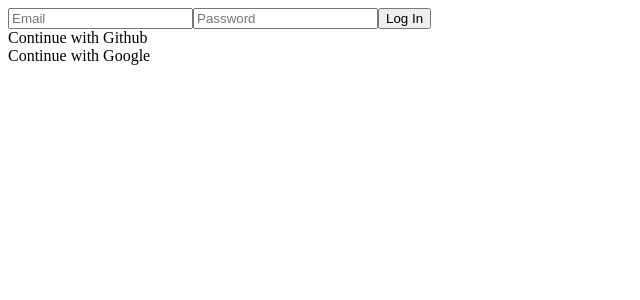
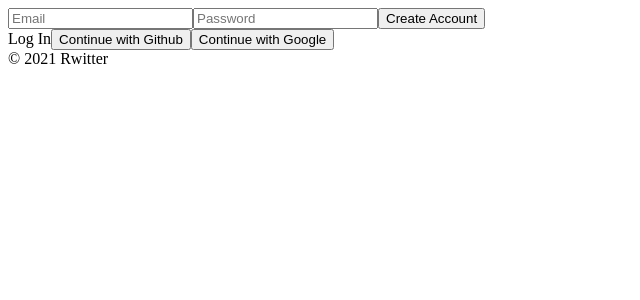
Before and after one commit to moonshadow95/rwitter, a React (Create React App) app: page /#/ in a window 1280 px wide. Shown: the top 300 px of the page, without its empty margins (0-640 px from the left). Built offline with nearby package versions, Linux system fonts and the light colour scheme; no server answers.

Commit message:
Login(create account and social) - Log out

```diff
--- a/src/components/App.js
+++ b/src/components/App.js
@@ -1,11 +1,27 @@
-import React, { useState } from "react";
+/* eslint-disable no-unused-vars */
+import React, { useEffect, useState } from "react";
 import AppRouter from "components/Router";
-import { authService } from "fBase";
+import { authService } from "fbase";
 
 function App() {
-  // eslint-disable-next-line no-unused-vars
-  const [isLoggedIn, setIsLoggedIn] = useState(authService.currentUser);
-  return <AppRouter isLoggedIn={isLoggedIn} />;
+  const [init, setInit] = useState(false);
+  const [isLoggedIn, setIsLoggedIn] = useState(false);
+  useEffect(() => {
+    authService.onAuthStateChanged((user) => {
+      if (user) {
+        setIsLoggedIn(true);
+      } else {
+        setIsLoggedIn(false);
+      }
+      setInit(true);
+    });
+  }, []);
+  return (
+    <>
+      {init ? <AppRouter isLoggedIn={isLoggedIn} /> : "Initializing..."}
+      <footer>&copy; {new Date().getFullYear()} Rwitter</footer>
+    </>
+  );
 }
 
 export default App;
--- /dev/null
+++ b/src/components/Navigation.js
@@ -0,0 +1,15 @@
+import React from "react";
+import { Link } from "react-router-dom";
+
+export const Navigation = () => (
+  <nav>
+    <ul>
+      <li>
+        <Link to="/">Home</Link>
+      </li>
+      <li>
+        <Link to="/profile">My Profile</Link>
+      </li>
+    </ul>
+  </nav>
+);
--- a/src/components/Router.js
+++ b/src/components/Router.js
@@ -2,15 +2,20 @@ import React from "react";
 import { HashRouter as Router, Route, Switch } from "react-router-dom";
 import Auth from "routes/Auth";
 import Home from "routes/Home";
+import Profile from "routes/Profile";
+import { Navigation } from "./Navigation";
 
 const AppRouter = ({ isLoggedIn }) => {
   return (
     <Router>
       <Switch>
-        {isLoggedIn ? (
+        {isLoggedIn && <Navigation /> ? (
           <>
             <Route exact path="/">
               <Home />
+            </Route>
+            <Route exact path="/profile">
+              <Profile />
             </Route>
           </>
         ) : (
--- a/src/fBase.js
+++ b/src/fBase.js
@@ -4,12 +4,15 @@ import "firebase/auth";
 const firebaseConfig = {
   apiKey: process.env.REACT_APP_API_KEY,
   authDomain: process.env.REACT_APP_AUTH_DOMAIN,
+  databaseUrl: process.env.REACT_APP_DATABASE_URL,
   projectId: process.env.REACT_APP_PROJECT_ID,
   storageBucket: process.env.REACT_APP_STORAGE_BUCKET,
-  messagingSenderId: process.env.REACT_APP_MESSAGIN_ID,
+  messagingSenderId: process.env.REACT_APP_MESSAGING_ID,
   appId: process.env.REACT_APP_APP_ID,
 };
 
 firebase.initializeApp(firebaseConfig);
 
+export const firebaseInstance = firebase;
+
 export const authService = firebase.auth();
--- a/src/routes/Auth.js
+++ b/src/routes/Auth.js
@@ -1,9 +1,12 @@
+/* eslint-disable no-unused-vars */
+import { authService, firebaseInstance } from "fbase";
 import React, { useState } from "react";
 
 const Auth = () => {
   const [email, setEmail] = useState("");
   const [password, setPassword] = useState("");
-  const [newAccount, setNewAccount] = useState(false);
+  const [newAccount, setNewAccount] = useState(true);
+  const [error, setError] = useState("");
   const onChange = (event) => {
     const {
       target: { name, value },
@@ -14,8 +17,38 @@ const Auth = () => {
       setPassword(value);
     }
   };
-  const onSumbit = (event) => {
+  const onSumbit = async (event) => {
     event.preventDefault();
+    try {
+      let data;
+      if (newAccount) {
+        data = await authService.createUserWithEmailAndPassword(
+          email,
+          password
+        );
+      } else {
+        data = await authService.signInWithEmailAndPassword(email, password);
+        console.log(data);
+      }
+    } catch (error) {
+      setError(error.message);
+    }
+  };
+  const toggleAccount = () => {
+    setNewAccount((prev) => !prev);
+  };
+  const onSocialClick = async (event) => {
+    const {
+      target: { name },
+    } = event;
+    let provider;
+    if (name === "google") {
+      provider = new firebaseInstance.auth.GoogleAuthProvider();
+    }
+    if (name === "github") {
+      provider = new firebaseInstance.auth.GithubAuthProvider();
+    }
+    await authService.signInWithPopup(provider);
   };
   return (
     <div>
@@ -37,9 +70,17 @@ const Auth = () => {
           onChange={onChange}
         />
         <input type="submit" value={newAccount ? "Create Account" : "Log In"} />
+        {error}
       </form>
-      <div>Continue with Github</div>
-      <div>Continue with Google</div>
+      <span onClick={toggleAccount}>
+        {newAccount ? "Log In" : "Create Account"}
+      </span>
+      <button name="github" onClick={onSocialClick}>
+        Continue with Github
+      </button>
+      <button name="google" onClick={onSocialClick}>
+        Continue with Google
+      </button>
     </div>
   );
 };
--- a/src/routes/Profile.js
+++ b/src/routes/Profile.js
@@ -1,5 +1,17 @@
+import { authService } from "fbase";
 import React from "react";
+import { useHistory } from "react-router";
 
-const Profile = () => <span>Profile</span>;
-
+const Profile = () => {
+  const history = useHistory();
+  const onLogOutClick = () => {
+    authService.signOut();
+    history.push("/");
+  };
+  return (
+    <>
+      <button onClick={onLogOutClick}>Log Out</button>
+    </>
+  );
+};
 export default Profile;
```
Also changed, not shown: package.json (line endings or trailing spaces), 1 other file (tests, documents, lock files or other folders).
